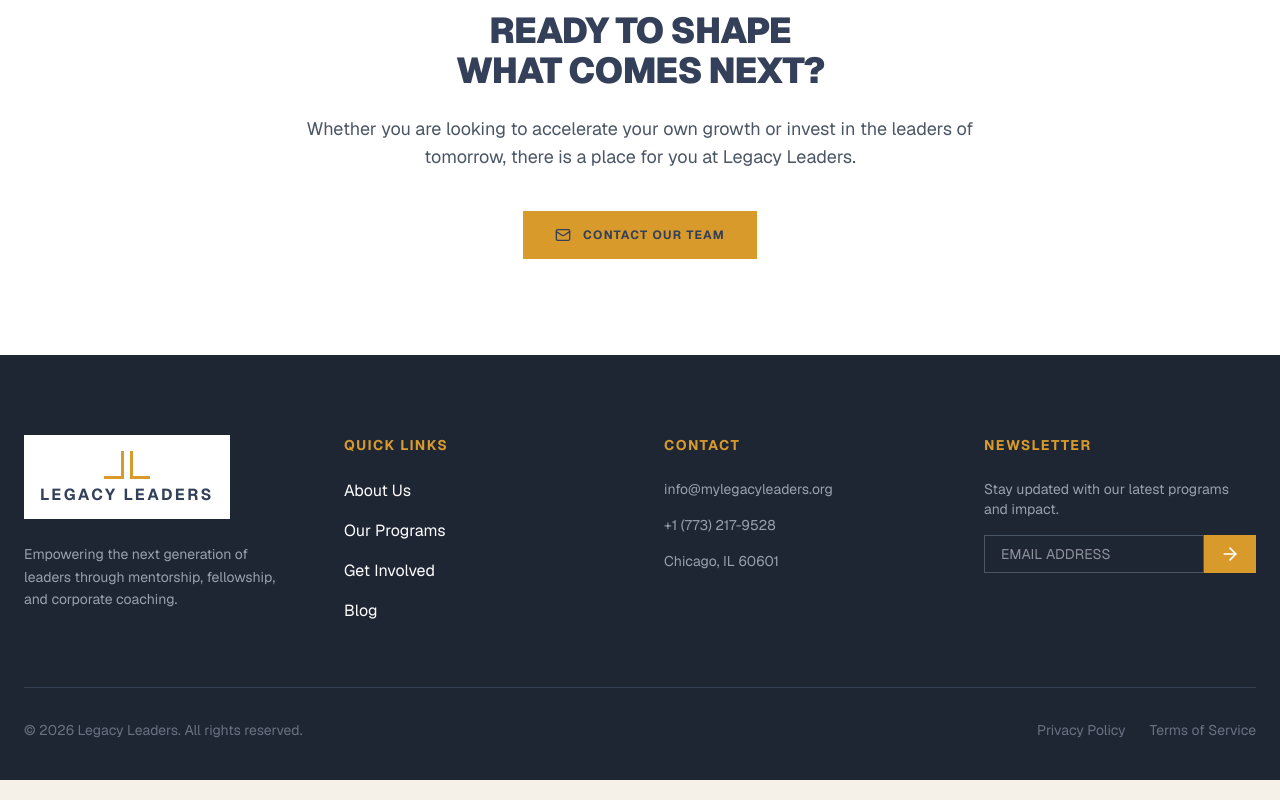
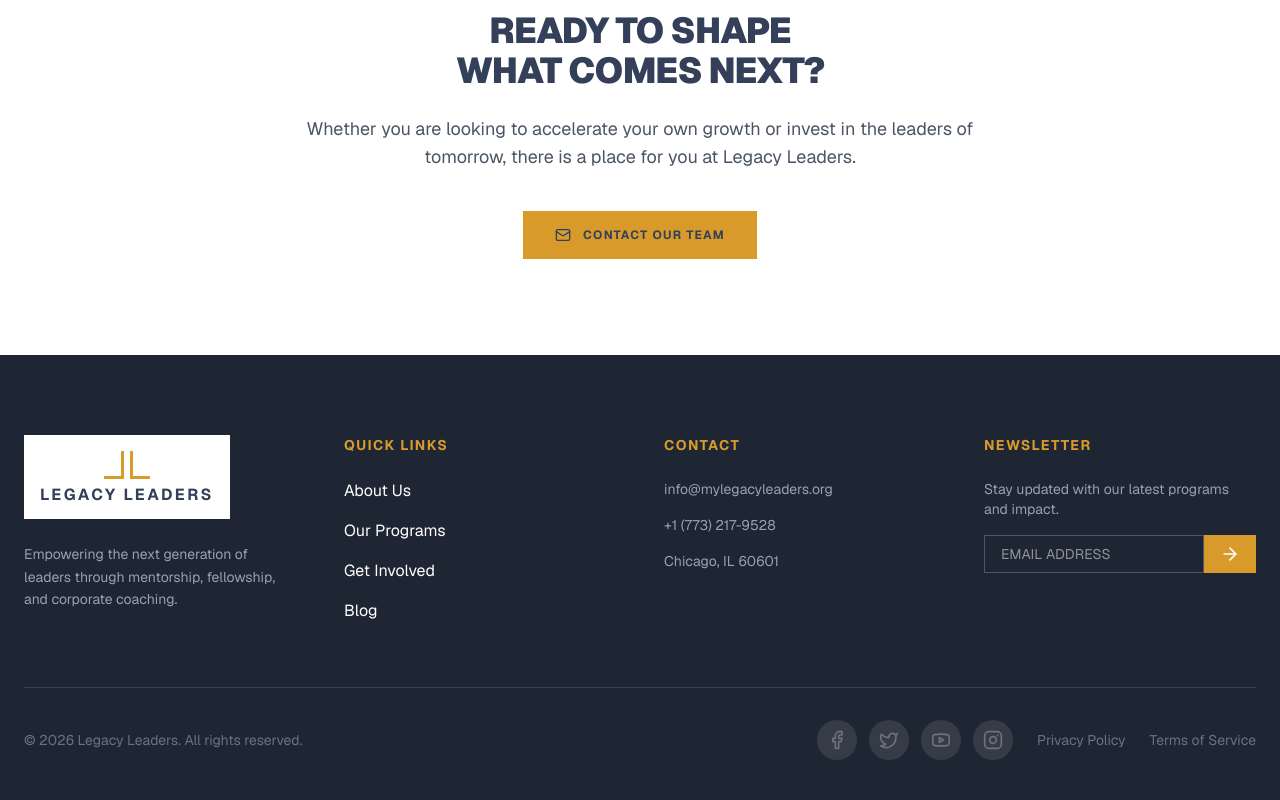
Before and after one commit to neonframing/legacy-leaders-frontend, a Next.js app: page /get-involved in a window 1280 px wide. Shown: the part 5079-5879 px from the top of the page. Built offline with nearby package versions, Linux system fonts and the light colour scheme.

Commit message:
Add socials in footer

```diff
--- a/src/components/SiteFooter.js
+++ b/src/components/SiteFooter.js
@@ -1,4 +1,4 @@
-import { ArrowRight } from "lucide-react";
+import { ArrowRight, Facebook, Twitter, Youtube, Instagram } from "lucide-react";
 
 import Link from "next/link";
 
@@ -55,7 +55,21 @@ export default function SiteFooter() {
 
         <div className="flex flex-col items-center justify-between border-t border-gray-700 pt-8 text-sm text-gray-500 md:flex-row">
           <p>&copy; {new Date().getFullYear()} Legacy Leaders. All rights reserved.</p>
-          <div className="mt-4 flex space-x-6 md:mt-0">
+          <div className="mt-4 flex items-center gap-6 md:mt-0">
+            <div className="flex items-center gap-3">
+              <a href="#" aria-label="Legacy Leaders Facebook" className="flex h-10 w-10 items-center justify-center rounded-full bg-white/10 text-white transition-all hover:bg-[#D89B2B] hover:scale-105">
+                <Facebook className="h-5 w-5" />
+              </a>
+              <a href="#" aria-label="Legacy Leaders Twitter" className="flex h-10 w-10 items-center justify-center rounded-full bg-white/10 text-white transition-all hover:bg-[#D89B2B] hover:scale-105">
+                <Twitter className="h-5 w-5" />
+              </a>
+              <a href="#" aria-label="Legacy Leaders YouTube" className="flex h-10 w-10 items-center justify-center rounded-full bg-white/10 text-white transition-all hover:bg-[#D89B2B] hover:scale-105">
+                <Youtube className="h-5 w-5" />
+              </a>
+              <a href="#" aria-label="Legacy Leaders Instagram" className="flex h-10 w-10 items-center justify-center rounded-full bg-white/10 text-white transition-all hover:bg-[#D89B2B] hover:scale-105">
+                <Instagram className="h-5 w-5" />
+              </a>
+            </div>
             <a href="#" className="transition-colors hover:text-white">Privacy Policy</a>
             <a href="#" className="transition-colors hover:text-white">Terms of Service</a>
           </div>
```
